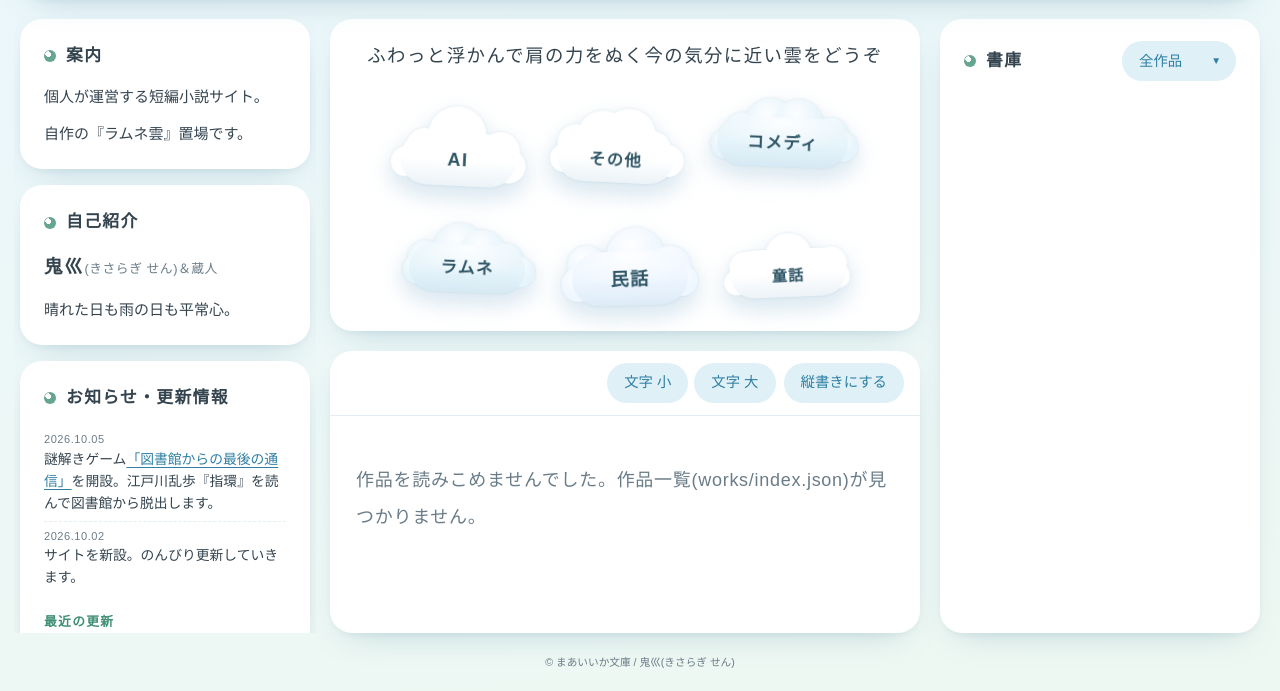
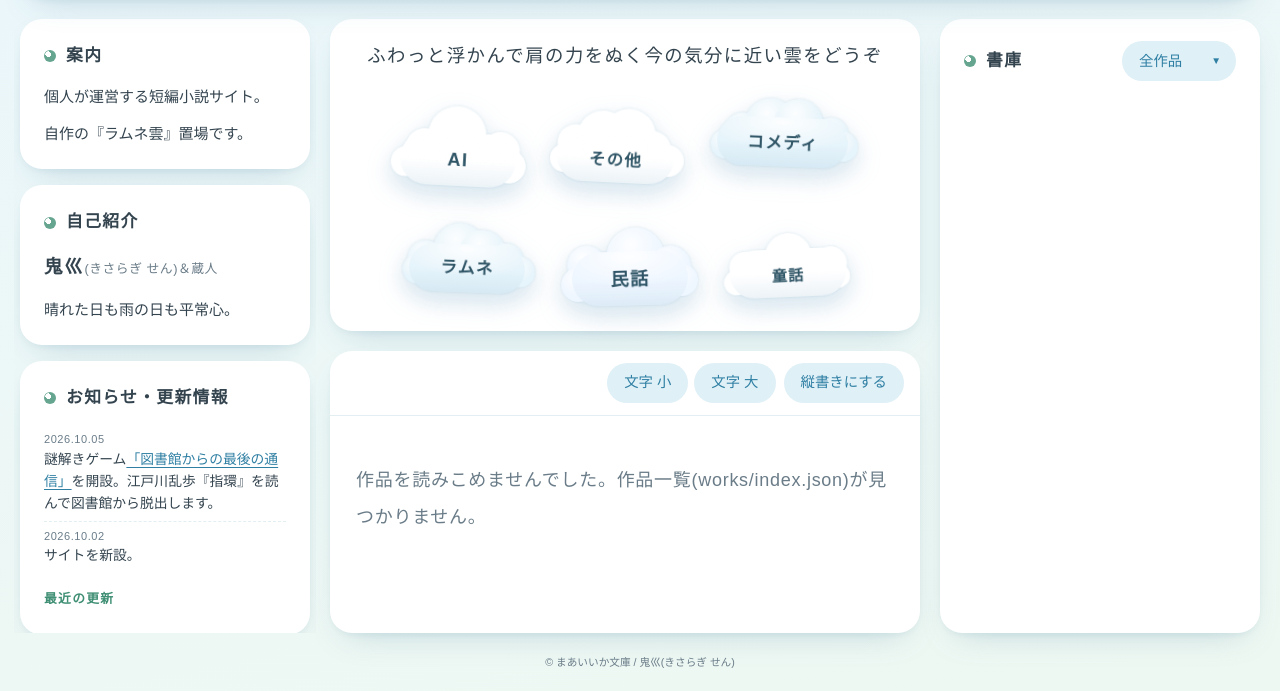
Before and after one commit to hungrycyano/maaiika-bunko, a plain HTML site: page index.html in a window 1280 px wide. Shown: the part 109-800 px from the top of the page. Drawn offline with Linux system fonts and the light colour scheme; no server answers; a web font is replaced by a local one.

```diff
--- a/index.html
+++ b/index.html
@@ -97,7 +97,7 @@
         <!-- お知らせは <li> を1つ足すだけで増やせます。 -->
         <ul class="news-list">
           <li><time datetime="2026-10-05">2026.10.05</time><span>謎解きゲーム<a href="library-escape/">「図書館からの最後の通信」</a>を開設。江戸川乱歩『指環』を読んで図書館から脱出します。</span></li>
-          <li><time datetime="2026-10-02">2026.10.02</time>サイトを新設。のんびり更新していきます。</li>
+          <li><time datetime="2026-10-02">2026.10.02</time>サイトを新設。</li>
         </ul>
         <p class="news-sub">最近の更新</p>
         <ul class="news-list" id="recent-list"></ul>
```
